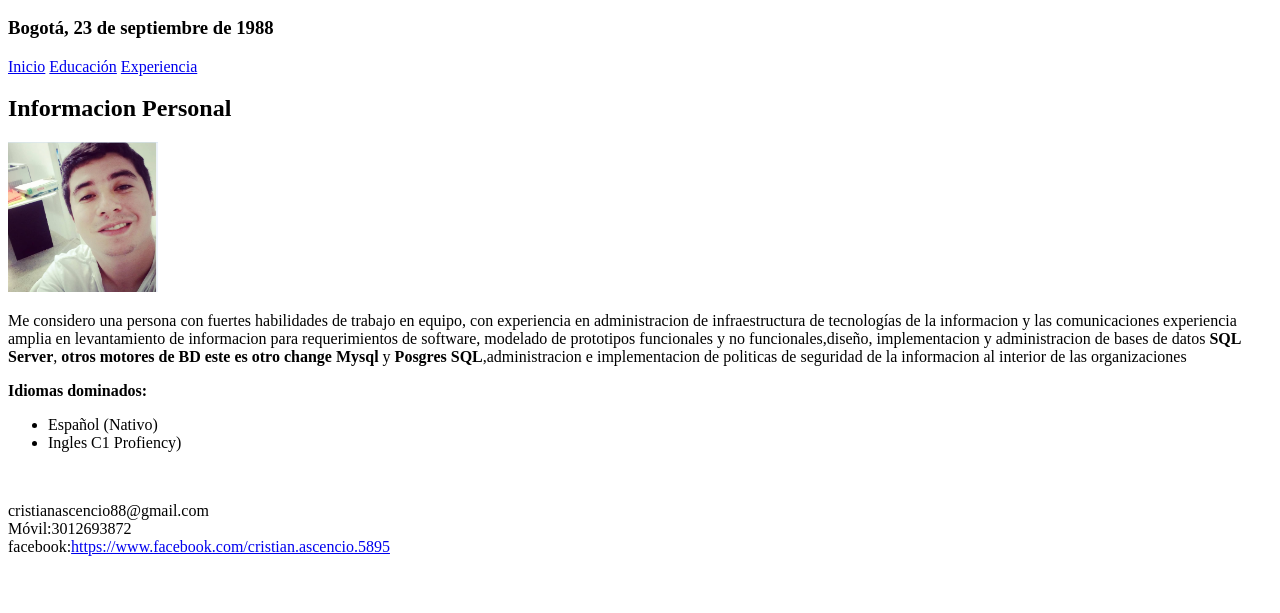
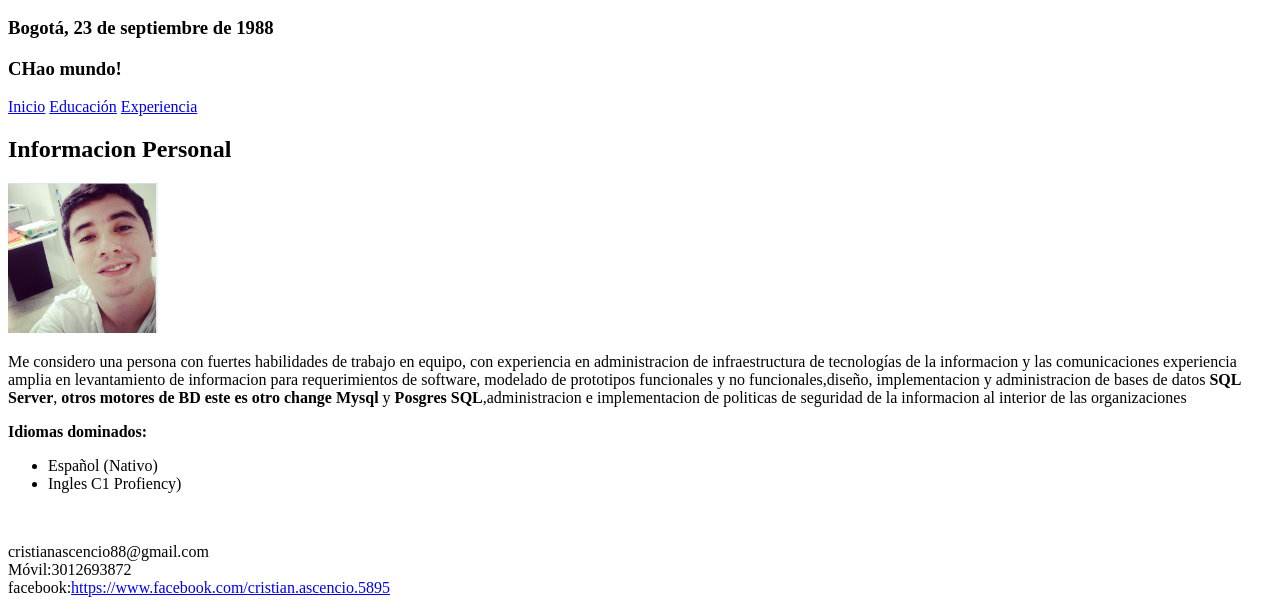
Before and after one commit to cristianascencio88/cristianascencio, a plain HTML site: page index.html in a window 1280 px wide. Shown: the part 209-822 px from the top of the page. Before the commit the page ends 800 px from the top, so only its background shows below. Drawn offline with Linux system fonts and the light colour scheme.

Commit message:
otra prueba desde rama2 se agrega un h3 adicional

```diff
--- a/index.html
+++ b/index.html
@@ -10,6 +10,7 @@
     <h1>Hoja de vida</h1>
     <h2>Cristian Camilo Ascencio Rodriguez</h2>
     <h3>Bogotá, 23 de septiembre de 1988</h3>
+    <h3>CHao mundo!</h3>
     <a href="index.html">Inicio<a/>
     <a href="Educacion.html">Educación<a/>
     <a href="Experiencia.html">Experiencia<a/>
```
